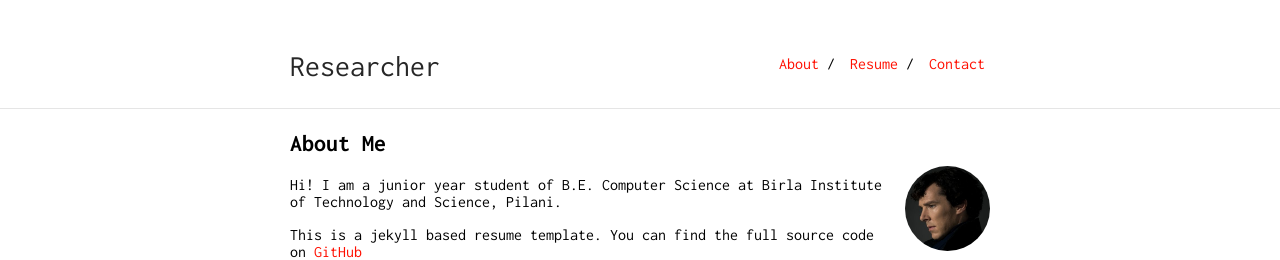
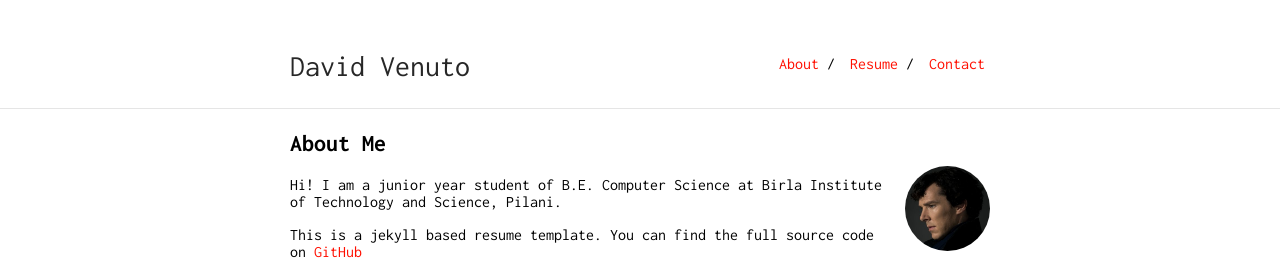
Before and after one commit to dvVenuto/dvvenuto.github.io, a Jekyll site: the page built from index.md, in a window 1280 px wide. Shown: the top 260 px of the page. Built offline with Jekyll 4.4.1, drawn with Linux system fonts in a browser that asks for light colours; our own code applies the rules of GitHub Pages for plain Markdown files.

Commit message:
Update _config.yml

```diff
--- a/_config.yml
+++ b/_config.yml
@@ -1,6 +1,6 @@
-title: Researcher
-url:
-baseurl:
+title: David Venuto
+url: https://dvvenuto.github.io/
+baseurl: dvVenuto.github.io
 
 markdown: kramdown
 
```
